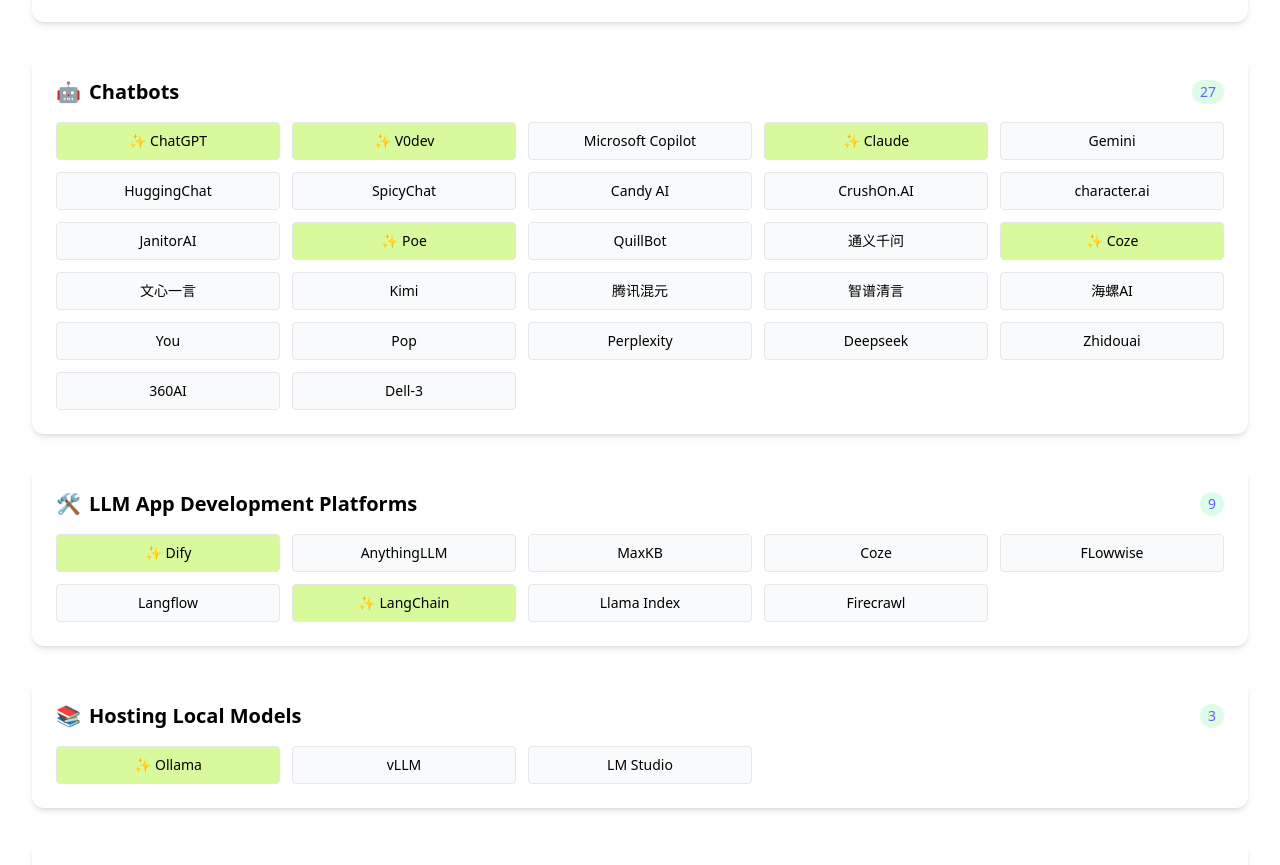
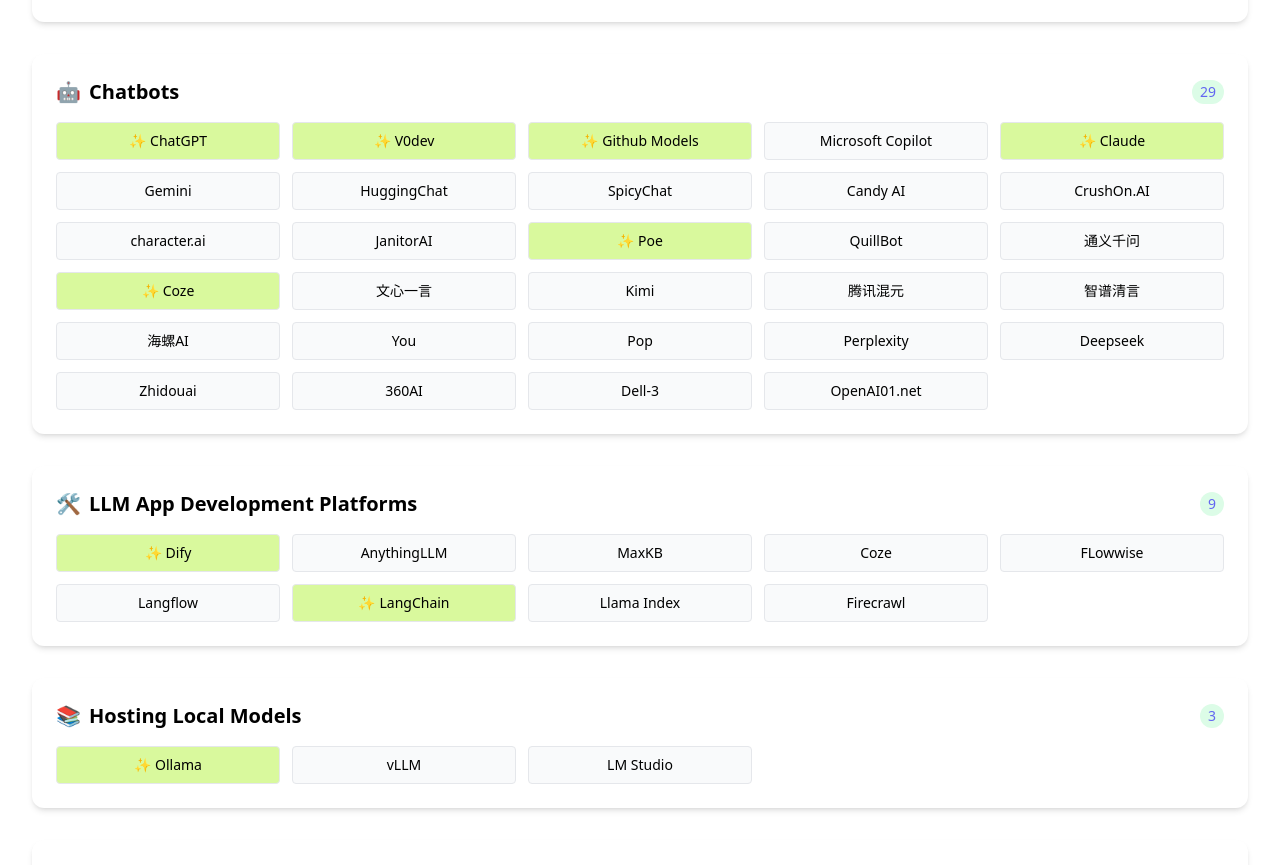
Before and after one commit to 1137882300/ai-1oo, a Next.js app: page / in a window 1280 px wide. Shown: the part 900-1765 px from the top of the page. Built offline with nearby package versions, Linux system fonts and the light colour scheme.

Commit message:
add-category

```diff
--- a/data/categories.ts
+++ b/data/categories.ts
@@ -37,6 +37,7 @@
     items: [
       { name: "ChatGPT", link: "https://chat.openai.com/" , isNew: true},
       { name: "V0dev",   link: "https://v0.dev/chat" , isNew: true},
+      { name: "Github Models", link: "https://github.com/marketplace", isNew: true},
       { name: "Microsoft Copilot", link: "https://copilot.microsoft.com/" },
       { name: "Claude", link: "https://www.anthropic.com/" , isNew: true},
       { name: "Gemini", link: "https://gemini.google.com/" },
@@ -62,6 +63,7 @@
       { name: "Zhidouai",link: "https://www.zhidouai.com/" },
       { name: "360AI",link: "https://bot.360.com" },
       { name: "Dell-3",link: "https://www.bing.com/images/create" },
+      { name: "OpenAI01.net", link: "https://openai01.net/zh?ref=2rLejpQD"},
     ]
   },
   {
```
